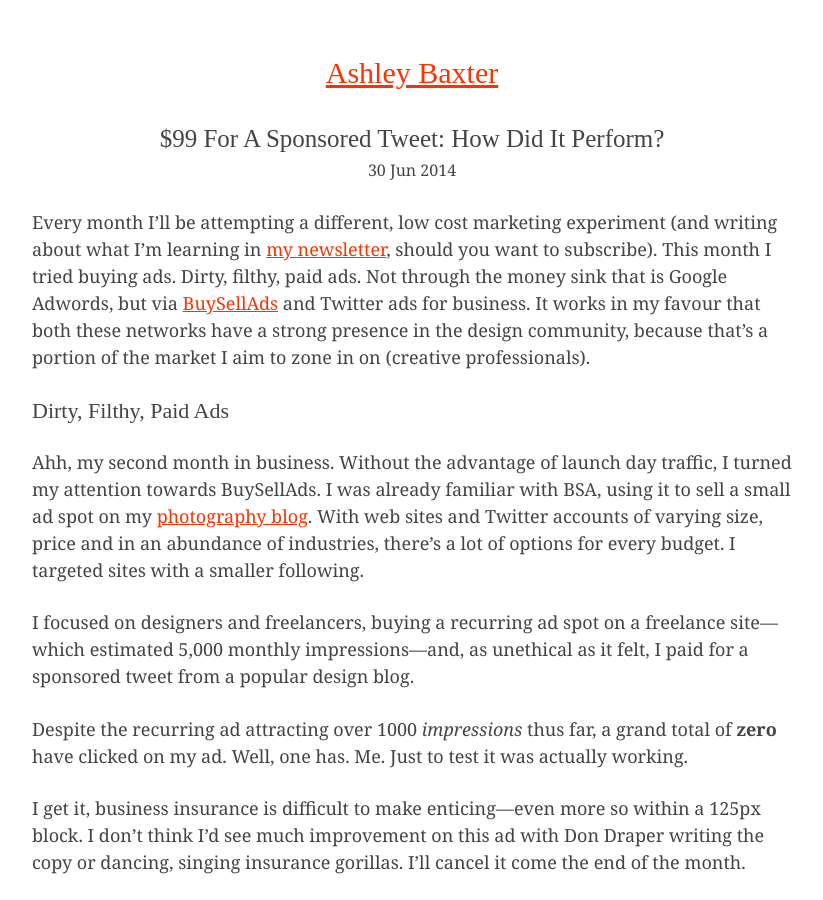
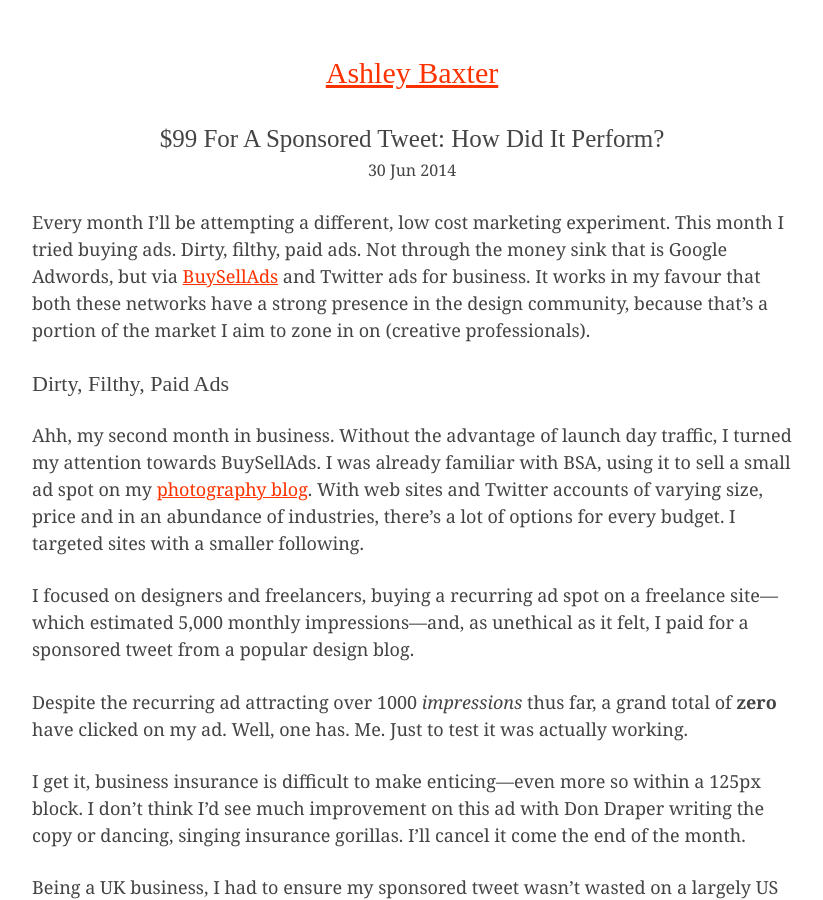
Before and after one commit to ashleybaxter/iamashley, a Jekyll site: the page built from _posts/2014-06-30-99-dollars-for-a-sponsored-tweet-how-did-it-perform.markdown, in a window 1280 px wide and 900 px high. Shown: the whole window, without its empty margins (228-1051 px from the left). Built offline with Jekyll 4.4.1, drawn with Linux system fonts in a browser that asks for light colours; some web fonts are replaced; Markdown is read by kramdown in place of the engine named in the settings.

Commit message:
Removed Campaign Monitor CTA

```diff
--- a/_posts/2014-06-30-99-dollars-for-a-sponsored-tweet-how-did-it-perform.markdown
+++ b/_posts/2014-06-30-99-dollars-for-a-sponsored-tweet-how-did-it-perform.markdown
@@ -5,7 +5,7 @@ date:   2014-06-30 09:17:00
 categories: business
 ---
 
-Every month I'll be attempting a different, low cost marketing experiment (and writing about what I'm learning in <a href="https://confirmsubscription.com/h/d/8E15299CADC6812B">my newsletter</a>, should you want to subscribe). This month I tried buying ads. Dirty, filthy, paid ads. Not through the money sink that is Google Adwords, but via <a href="http://buysellads.com">BuySellAds</a> and Twitter ads for business. It works in my favour that both these networks have a strong presence in the design community, because that's a portion of the market I aim to zone in on (creative professionals).
+Every month I'll be attempting a different, low cost marketing experiment. This month I tried buying ads. Dirty, filthy, paid ads. Not through the money sink that is Google Adwords, but via <a href="http://buysellads.com">BuySellAds</a> and Twitter ads for business. It works in my favour that both these networks have a strong presence in the design community, because that's a portion of the market I aim to zone in on (creative professionals).
 
 <h3>Dirty, Filthy, Paid Ads</h3>
 
```
